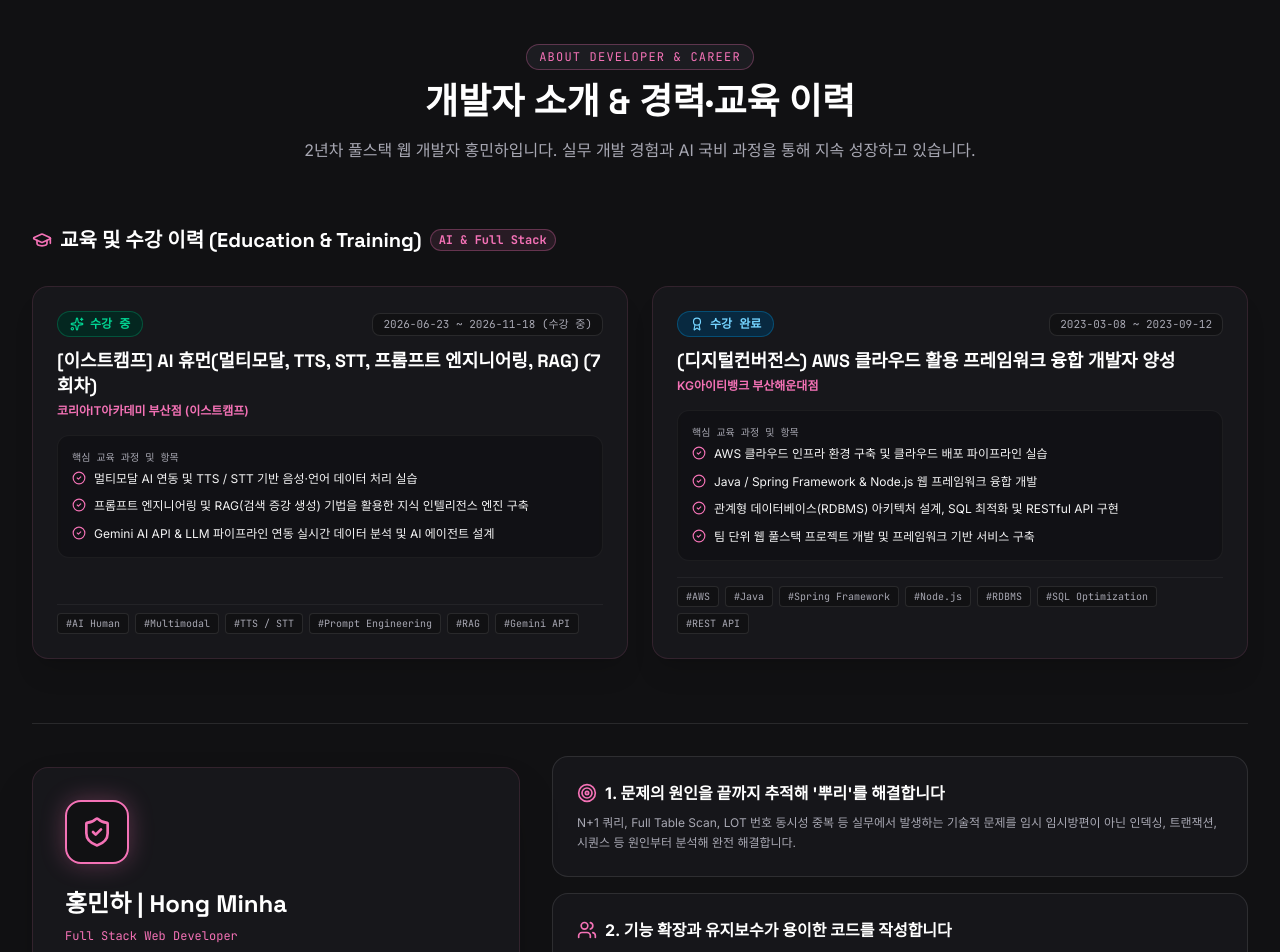
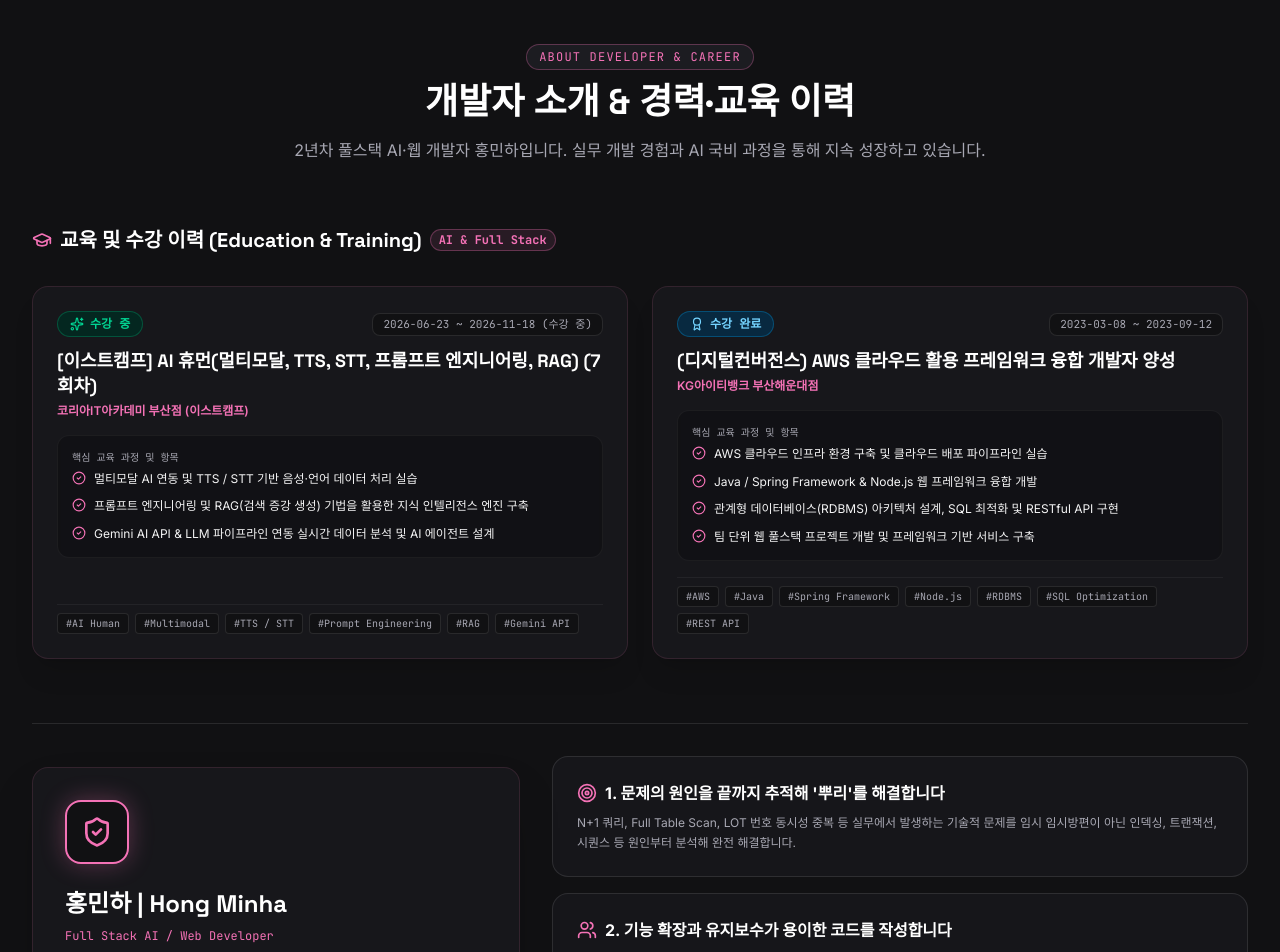
Before and after one commit to minhahamin/portfolio-korit, a React (Vite) app: page / in a window 1280 px wide. Shown: the part 8240-9192 px from the top of the page. Built offline with nearby package versions, Linux system fonts and the light colour scheme.

Commit message:
Update title to "Full Stack AI / Web Developer"
Co-Authored-By: Claude Sonnet 5.5 <noreply@anthropic.com>

```diff
--- a/src/components/AboutSection.tsx
+++ b/src/components/AboutSection.tsx
@@ -23,7 +23,7 @@ export const AboutSection: React.FC = () => {
             개발자 소개 &amp; 경력·교육 이력
           </h2>
           <p className="text-base text-[#a8a8b3]">
-            2년차 풀스택 웹 개발자 홍민하입니다. 실무 개발 경험과 AI 국비 과정을 통해 지속 성장하고 있습니다.
+            2년차 풀스택 AI·웹 개발자 홍민하입니다. 실무 개발 경험과 AI 국비 과정을 통해 지속 성장하고 있습니다.
           </p>
         </motion.div>
 
@@ -170,7 +170,7 @@ export const AboutSection: React.FC = () => {
                 홍민하 | Hong Minha
               </h3>
               <p className="text-xs font-mono text-[#f472b6] mb-4">
-                Full Stack Web Developer
+                Full Stack AI / Web Developer
               </p>
 
               <p className="text-xs text-[#a8a8b3] leading-relaxed mb-6">
--- a/src/data/portfolioData.ts
+++ b/src/data/portfolioData.ts
@@ -29,7 +29,7 @@ import chefearMyRecipesImg from '../assets/images/chefear_my_recipes.jpg';
 export const HERO_TAGLINE = {
   mainTitle: "로그 속의 보이지 않는\n단서를 추적하여,",
   subTitle: "사용자의 눈에 보이는 일상을 빈틈없이 수호합니다.",
-  role: "2년차 풀스택 웹 개발자 | React, Spring Boot, Node.js",
+  role: "2년차 풀스택 AI·웹 개발자 | React, Spring Boot, Node.js",
   bio: "안녕하세요, 홍민하입니다. 프론트엔드, 백엔드, 배포까지 서비스 전체 흐름을 책임지고 구현합니다. 단순한 구현에 그치지 않고 대용량 DB 쿼리 최적화, Race Condition 방지, JWT 세션 자동 유지를 통해 안정적으로 동작하는 고품질 제품을 만듭니다.",
 };
 
```
